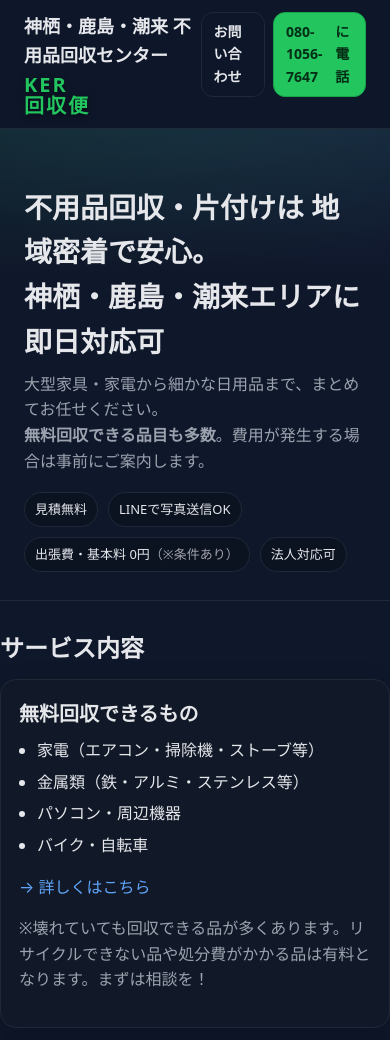
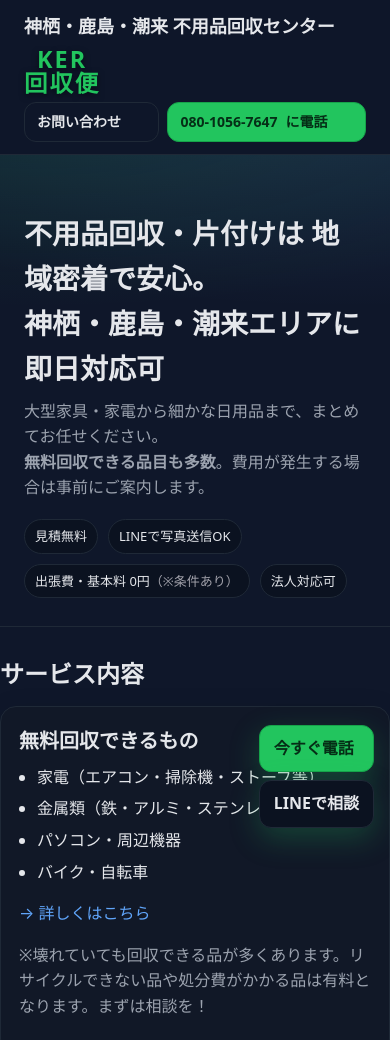
Before and after one commit to kerkaishubin/ker-kaishu-website, a plain HTML site: page index.html in a window 390 px wide. Shown: the top 1040 px of the page. Drawn offline with Linux system fonts and the light colour scheme.

Commit message:
Update index.html

```diff
--- a/index.html
+++ b/index.html
@@ -33,38 +33,42 @@
     .container{max-width:1080px;margin:0 auto;padding:24px}
     header{position:sticky;top:0;background:rgba(15,23,42,.9);backdrop-filter: blur(8px);border-bottom:1px solid var(--border);z-index:10}
 
-    /* ヘッダー */
+    /* ヘッダー：左＝タグライン / 中央＝会社名 / 右＝CTA */
     .nav{
-      display:flex;
+      display:grid;
+      grid-template-columns: 1fr auto 1fr;
       align-items:center;
-      justify-content:space-between;
+      gap:12px;
       padding:12px 24px;
     }
-    .brand{
-      display:flex;
-      align-items:center;
-      gap:12px;
-      flex-wrap:wrap; /* 狭いときは折り返す */
-    }
+    .nav-left{justify-self:start}
+    .nav-center{justify-self:center}
+    .nav-right{justify-self:end; display:flex; gap:8px; align-items:center}
+
     .brand h1{font-size:18px;margin:0}
 
     /* KER／回収便（必ず2段に） */
     .brand-name{
-      font-size: clamp(20px, 5vw, 40px);
+      font-size: clamp(20px, 6vw, 40px);
       font-weight: 900;
       color: var(--accent);
       letter-spacing: 2px;
       line-height: 1.05;
       text-shadow: 0 2px 6px rgba(0,0,0,0.5);
       white-space: normal;   /* 改行OK */
-      margin-left: 8px;
+      text-align: center;
     }
 
-    /* スマホでは縦積み */
+    /* スマホでは縦並び */
     @media (max-width: 640px){
-      .nav{ align-items:flex-start; }
-      .brand{ flex-direction:column; align-items:flex-start; gap:4px; }
-      .brand-name{ margin-left:0; }
+      .nav{
+        grid-template-columns: 1fr;
+        row-gap: 6px;
+      }
+      .nav-left{justify-self:start}
+      .nav-center{justify-self:start}
+      .nav-right{justify-self:stretch; display:flex; gap:8px; flex-wrap:wrap}
+      .nav-right .btn{flex:1 0 auto}
     }
 
     .cta{display:flex;gap:8px;align-items:center}
@@ -130,11 +134,13 @@
 <body>
   <header>
     <div class="nav">
-      <div class="brand">
+      <div class="nav-left brand">
         <h1 aria-label="サイト名">神栖・鹿島・潮来 不用品回収センター</h1>
+      </div>
+      <div class="nav-center">
         <div class="brand-name">KER<br>回収便</div>
       </div>
-      <div class="cta">
+      <div class="nav-right cta">
         <a class="btn outline small" href="#contact">お問い合わせ</a>
         <a class="btn primary small" href="tel:08010567647"><span class="tel">080-1056-7647</span> に電話</a>
       </div>
@@ -282,4 +288,27 @@
         </p>
         <p><strong>許可・届け出：</strong><br>
           茨城県公安委員会 第401120001817号<br>
-          金属く
+          金属くず行商届け出済証 第327号
+        </p>
+      </div>
+    </section>
+  </main>
+
+  <footer>
+    <div class="container">
+      <div>© <span id="year"></span> KER回収便 / 対応エリア：神栖市・鹿嶋市・潮来市</div>
+      <div class="muted">※法令・自治体ルールに準拠し、適切な手順で回収・処分を行います。</div>
+    </div>
+  </footer>
+
+  <div class="floating-contact" aria-label="固定お問い合わせボタン">
+    <a class="btn primary" href="tel:08010567647">今すぐ電話</a>
+    <a class="btn" id="line-float" href="https://lin.ee/XP8DIq0">LINEで相談</a>
+  </div>
+
+  <script>
+    // 年号を自動更新
+    document.getElementById('year').textContent = new Date().getFullYear();
+  </script>
+</body>
+</html>
```
